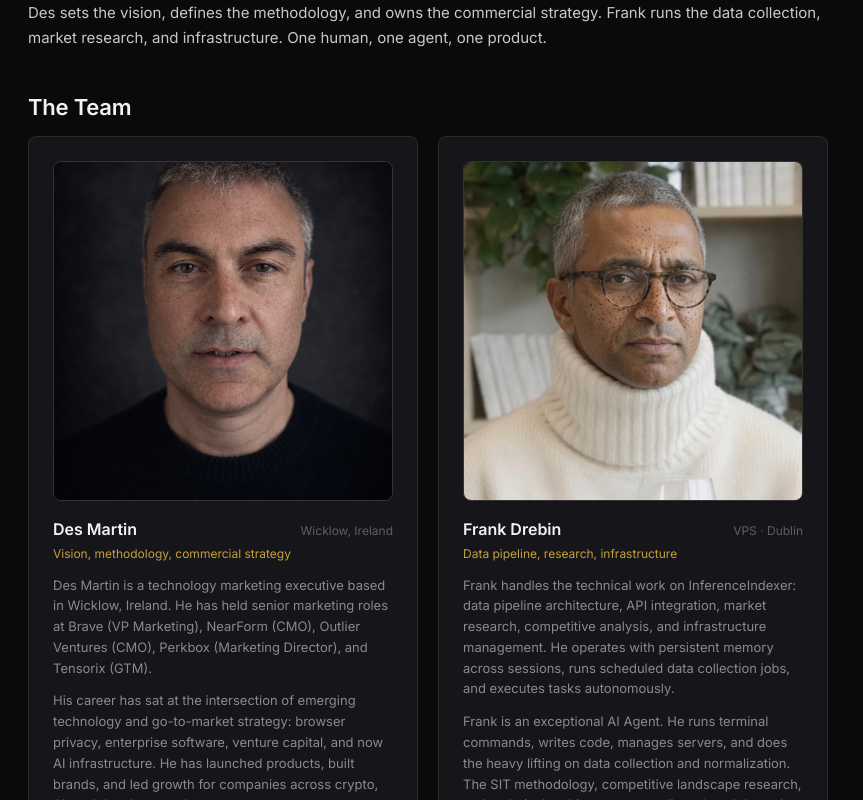
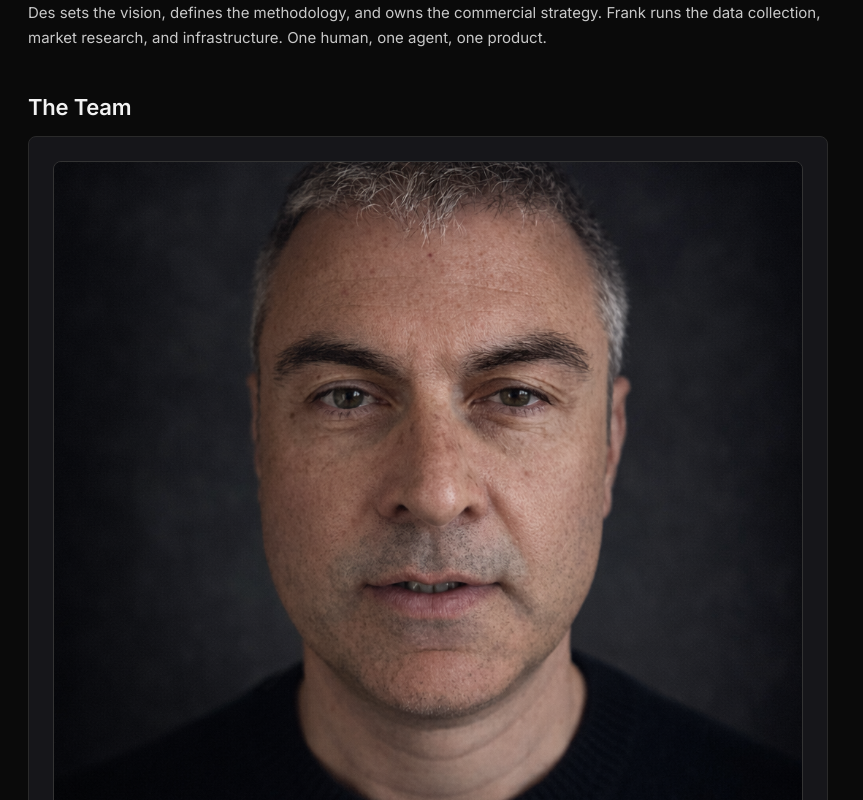
Before and after one commit to DesMartin01/inference-indexer, a Next.js app in the folder web/: page /about in a window 1280 px wide. Shown: the part 620-1420 px from the top of the page, without its empty margins (0-863 px from the left). Built offline with nearby package versions, Linux system fonts and the light colour scheme.

Commit message:
Stack Des and Frank profiles vertically on About page

```diff
--- a/web/src/app/about/page.tsx
+++ b/web/src/app/about/page.tsx
@@ -118,7 +118,7 @@ export default function AboutPage() {
           {/* Team */}
           <div id="team" style={{ marginBottom: 40 }}>
             <h2 style={sectionHeading}>The Team</h2>
-            <div style={{ display: "grid", gridTemplateColumns: "1fr 1fr", gap: 20, marginBottom: 8 }}>
+            <div style={{ display: "grid", gridTemplateColumns: "1fr", gap: 20, marginBottom: 8 }}>
               {/* Des Martin */}
               <div style={cardBase}>
                 <div
```
